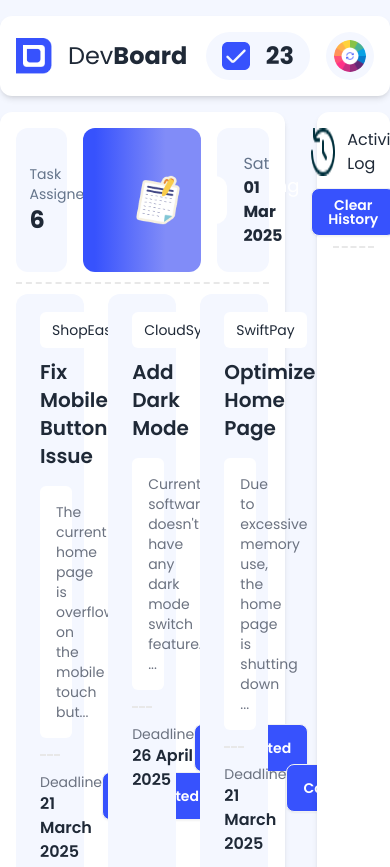
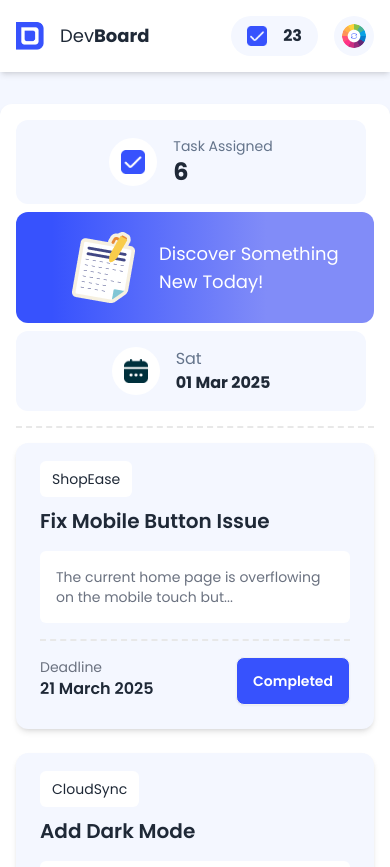
Before and after one commit to swarupSikder/A5-Dev-Board, a plain HTML site: page index.html in a window 390 px wide. Shown: the top 867 px of the page. Drawn offline with nearby package versions, Linux system fonts and the light colour scheme.

Commit message:
responsive done for mobile device

```diff
--- a/index.html
+++ b/index.html
@@ -48,16 +48,16 @@
     <!---------->
     <!--Header-->
     <!---------->
-    <header class="navbar container shadow-md mx-auto p-4 rounded-xl relative top-4 mb-8 bg-white">
+    <header class="navbar container shadow-md mx-auto p-4 md:rounded-xl md:relative md:top-4 mb-8 bg-white">
 
         <!-------->
         <!--left-->
         <!-------->
         <div class="navbar-start space-x-4">
-            <img class="w-[36px]" src="./assets/logo.png" alt="">
+            <img class="w-[28px] md:w-[36px]" src="./assets/logo.png" alt="">
 
             <!--site logo-->
-            <a class="text-2xl flex">
+            <a class="text-lg md:text-2xl flex">
                 Dev <span class="font-bold">Board</span>
             </a>
         </div>
@@ -70,11 +70,11 @@
         <div class="navbar-end space-x-4">
 
             <div class="bg-base-color flex items-center space-x-4 px-4 py-2 rounded-3xl">
-                <img src="./assets/checkbox.png" alt="">
-                <span id="total-completed-task-count" class="text-2xl font-bold">23</span>
+                <img class="w-[20px] md:w-[28px]" src="./assets/checkbox.png" alt="">
+                <span id="total-completed-task-count" class="text-base md:text-2xl font-bold">23</span>
             </div>
 
-            <img id="dyn-bg" class="w-12 h-12 bg-base-color rounded-full p-2 zoom-effect" src="./assets/theme-btn.png" alt="">
+            <img id="dyn-bg" class="w-10 md:w-12 h-10 md:h-12 bg-base-color rounded-full p-2 zoom-effect" src="./assets/theme-btn.png" alt="">
         </div>
 
     </header>
@@ -92,17 +92,17 @@
     <!---------->
     <!-- Main -->
     <!---------->
-    <main class="navbar container mx-auto grid grid-cols-4 gap-8 p-0">
+    <main class="container mx-auto grid grid-cols-1 md:grid-cols-4 gap-2 md:gap-8 p-0">
 
         <!------------------>
         <!-- (main board) -->
         <!------------------>
-        <section class="w-full col-span-3 shadow-md mx-auto p-4 rounded-xl bg-white flex flex-col">
+        <section class="w-full md:col-span-3 shadow-md mx-auto p-4 rounded-xl bg-white flex flex-col">
 
             <!--       -->
             <!--heading-->
             <!--       -->
-            <div class="w-full grid grid-cols-4 gap-4">
+            <div class="w-full grid grid-cols-1 md:grid-cols-4 gap-2 md:gap-4">
 
                 <!--task assigned-->
                 <div class="w-full bg-base-color rounded-xl p-4 flex items-center justify-center space-x-4">
@@ -150,10 +150,10 @@
             <!--         -->
             <!--task list-->
             <!--         -->
-            <div class="w-full grid grid-cols-3 gap-6">
+            <div class="w-full grid grid-cols-1 md:grid-cols-3 gap-6">
 
                 <!--task item (1)-->
-                <div id="item-1" class="bg-base-color p-6 space-y-4 rounded-xl">
+                <div id="item-1" class="bg-base-color p-6 space-y-4 rounded-xl shadow-md md:shadow-none">
 
                     <!--upper part-->
                     <span class="bg-white rounded-md px-3 py-2 text-sm">ShopEase</span>
@@ -177,7 +177,7 @@
                 </div>
 
                 <!--task item (2)-->
-                <div id="item-2" class="bg-base-color p-6 space-y-4 rounded-xl">
+                <div id="item-2" class="bg-base-color p-6 space-y-4 rounded-xl shadow-md md:shadow-none">
 
                     <!--upper part-->
                     <span class="bg-white rounded-md px-3 py-2 text-sm">CloudSync</span>
@@ -201,7 +201,7 @@
                 </div>
 
                 <!--task item (3)-->
-                <div id="item-3" class="bg-base-color p-6 space-y-4 rounded-xl">
+                <div id="item-3" class="bg-base-color p-6 space-y-4 rounded-xl shadow-md md:shadow-none">
 
                     <!--upper part-->
                     <span class="bg-white rounded-md px-3 py-2 text-sm">SwiftPay</span>
@@ -225,7 +225,7 @@
                 </div>
 
                 <!--task item (4)-->
-                <div id="item-4" class="bg-base-color p-6 space-y-4 rounded-xl">
+                <div id="item-4" class="bg-base-color p-6 space-y-4 rounded-xl shadow-md md:shadow-none">
 
                     <!--upper part-->
                     <span class="bg-white rounded-md px-3 py-2 text-sm">Meta</span>
@@ -249,7 +249,7 @@
                 </div>
 
                 <!--task item (5)-->
-                <div id="item-5" class="bg-base-color p-6 space-y-4 rounded-xl">
+                <div id="item-5" class="bg-base-color p-6 space-y-4 rounded-xl shadow-md md:shadow-none">
 
                     <!--upper part-->
                     <span class="bg-white rounded-md px-3 py-2 text-sm">Google LLC</span>
@@ -273,7 +273,7 @@
                 </div>
 
                 <!--task item (6)-->
-                <div id="item-6" class="bg-base-color p-6 space-y-4 rounded-xl">
+                <div id="item-6" class="bg-base-color p-6 space-y-4 rounded-xl shadow-md md:shadow-none">
 
                     <!--upper part-->
                     <span class="bg-white rounded-md px-3 py-2 text-sm">GlassDoor</span>
@@ -314,7 +314,7 @@
         <!-------------------->
         <!-- (Activity Log) -->
         <!-------------------->
-        <section class="w-full h-full shadow-md mx-auto p-4 rounded-xl bg-white flex flex-col">
+        <section class="w-full h-full shadow-md mx-auto p-4 rounded-xl bg-white flex flex-col items-center">
 
             <!--       -->
             <!--heading-->
@@ -326,7 +326,7 @@
                     <h1>Activity Log</h1>
                 </div>
 
-                <button id="clear-history" class="btn bg-primary-color text-white">Clear History</button>
+                <button id="clear-history" class="btn bg-primary-color text-white w-fit">Clear History</button>
             </div>
 
 
--- a/styles/index.css
+++ b/styles/index.css
@@ -6,8 +6,8 @@ body {
 
 hr.dashed {
     border-top: 2px dashed #e8e8e8;
-    margin-top: 10px;
-    margin-bottom: 10px;
+    margin-top: 15px;
+    margin-bottom: 15px;
 }
 
 .item-complete:disabled {
```
Also changed, not shown: blogs.html (+5 -5 lines).
